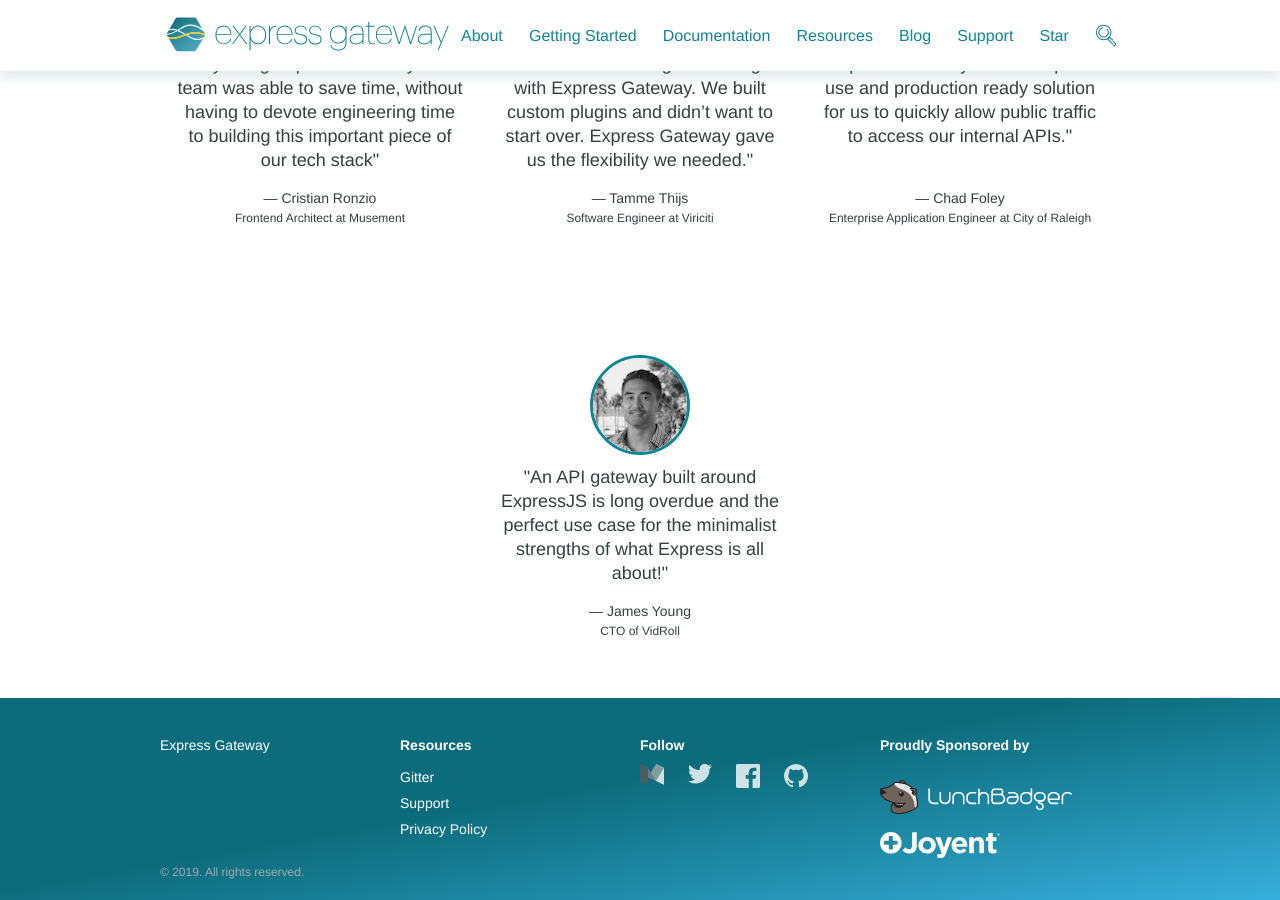
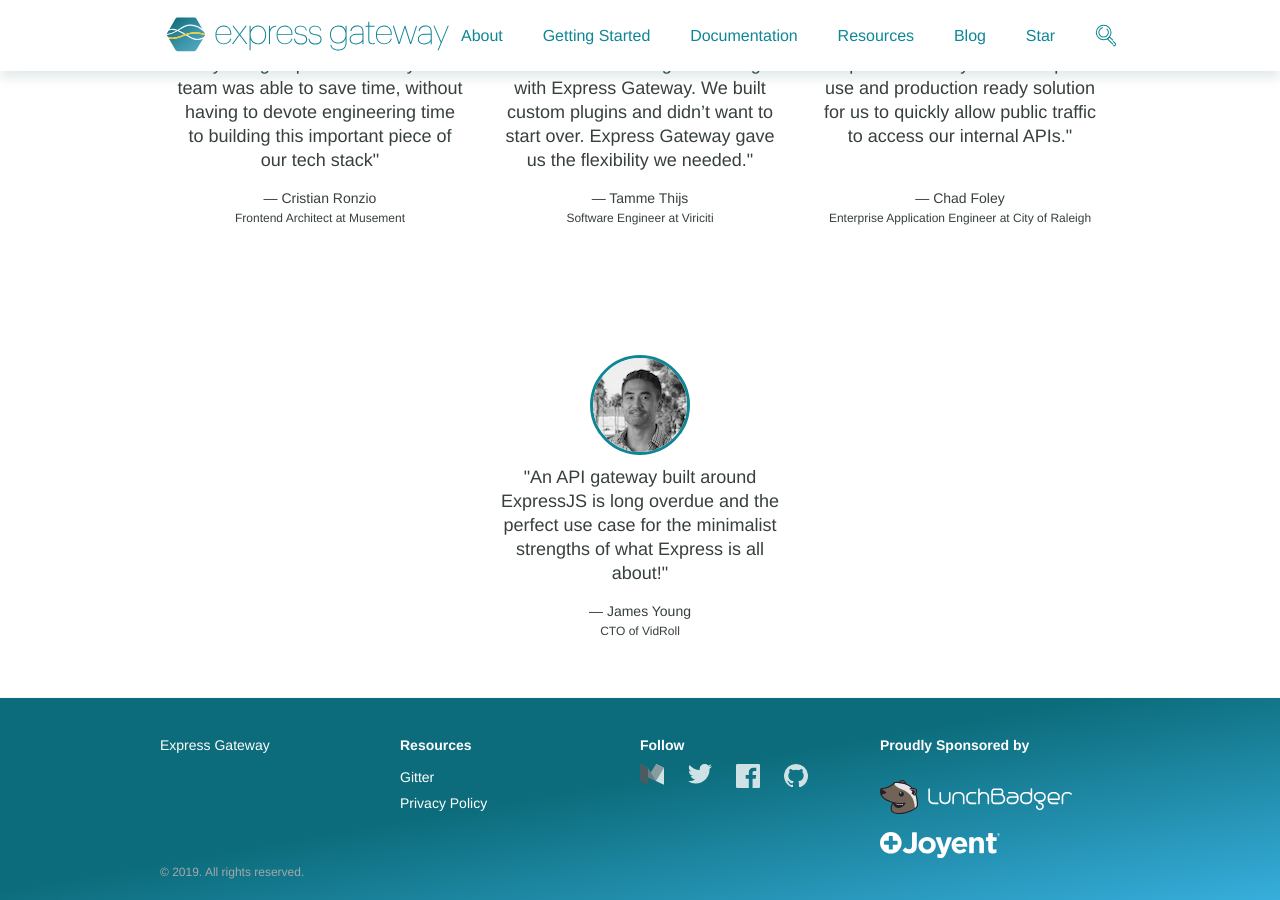
Before and after one commit to ExpressGateway/express-gateway.io, a Jekyll site: the page built from index.md, in a window 1280 px wide and 900 px high, scrolled down 3384 px. Built offline with Jekyll 4.4.1, drawn with Linux system fonts in a browser that asks for light colours; nearby versions of some CDN libraries; some web fonts are replaced; comment, search, counter and statistics services are not loaded.

Commit message:
Removed support links from header and footer

```diff
--- a/_includes/footer.html
+++ b/_includes/footer.html
@@ -7,7 +7,6 @@
       <h5>Resources</h5>
       <ul>
         <li><a href="https://gitter.im/ExpressGateway/express-gateway">Gitter</a></li>
-        <li><a href="https://goo.gl/s8eGKz">Support</a></li>
         <li><a href="https://www.lunchbadger.com/privacy/">Privacy Policy</a></li>
       </ul>
     </section>
--- a/_includes/header.html
+++ b/_includes/header.html
@@ -21,9 +21,6 @@
       <span class="nav-element" {% if page.url contains "/blog/" %}class="active"{% elsif page.layout == "post" %}class="active"{% endif %}>
         <a href="{{ site.baseurl }}/blog">Blog</a>
       </span>
-      <span class="nav-element">
-        <a href="https://goo.gl/s8eGKz">Support</a>
-      </span>
       <span class="github-button-wrapper nav-element">
         <a class="github-button" href="https://github.com/ExpressGateway/express-gateway" aria-label="Star ExpressGateway/express-gateway on GitHub">Star</a>
       </span>
```
